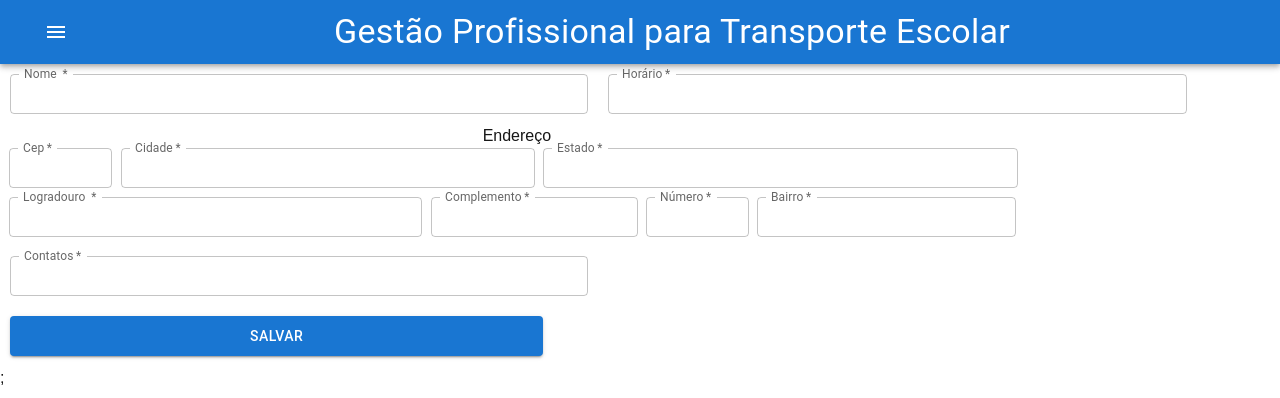
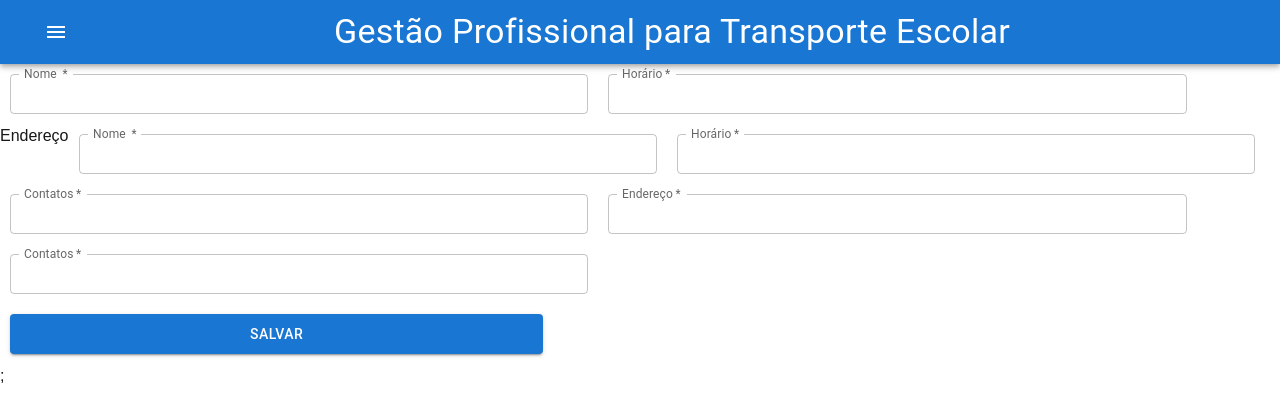
Before and after one commit to mariolemos/gestao-escolar-front, a Next.js app: page /colegio/formColegio in a window 1280 px wide. Shown: the top 398 px of the page. Built offline with nearby package versions, Linux system fonts and the light colour scheme; no server answers.

Commit message:
ajuste de form endereco

```diff
--- a/src/components/endereco/form/index.tsx
+++ b/src/components/endereco/form/index.tsx
@@ -1,6 +1,6 @@
-import { Box, FormControl, TextField } from "@mui/material"
+import { Box, TextField } from "@mui/material"
 import { useFormEndereco } from "./hooks/useFormEndereco"
-import { useState } from "react"
+import { Dispatch, SetStateAction, useState } from "react"
 
 export interface IFormEndereco {
 
@@ -15,15 +15,13 @@ export interface IFormEndereco {
 
 interface PropsFormEndereco {
     endereco: IFormEndereco,
-    onChange: () => void
+    setEndereco: Dispatch<SetStateAction<IFormEndereco>>
 }
 
 export default function FormEndereco({
     endereco,
-    onChange
+    setEndereco
 }: PropsFormEndereco) {
-
-    //const [endereco, setEndereco] = useState<IFormEndereco>();
 
     const {
         data: {
@@ -38,85 +36,61 @@ export default function FormEndereco({
 
     return (
         <>
-            <Box sx={{}}>
-                <h1 style={{ textAlign: "center" }}>Endereço</h1>
-                <Box>
-                   <Box>
+            <Box >
+                Endereço
                 <TextField
-                            onChange={onChange}
-                            slotProps={{ inputLabel: { shrink: true } }}
-                            size='small'
-                            required
-                            label="Cep"
-                            sx={{width: "10%", m: "0ch 1ch 1ch 1ch"}}
-                            defaultValue={endereco.cep}
-
-                        />
-                        <TextField
-                            onChange={onChange}
-                            slotProps={{ inputLabel: { shrink: true } }}
-                            size='small'
-                            required
-                            label="Cidade"
-                            sx={{width: "40%", marginRight: 1}}
-                            defaultValue={endereco.cidade}
-                        />
-                        <TextField
-                            onChange={onChange}
-                            slotProps={{ inputLabel: { shrink: true } }}
-                            size='small'
-                            required
-                            label="Estado"
-                            sx={{width: "46%" }}
-                            defaultValue={endereco.estado}
-                        />
-                   </Box>
-
-                        <TextField
-                            onChange={onChange}
+                    onChange={(e) => setEndereco((endereco) => {
+                        return {
+                            ...endereco, logradouro: e.target.value
+                        }
+                    })}
                     slotProps={{ inputLabel: { shrink: true } }}
                     size='small'
                     required={true}
-                            label="Logradouro "
-                            sx={{ width: "40%",  m: "0ch 1ch 1ch 1ch" }}
+                    label="Nome "
+                    style={{ width: "65ch", margin: "10px" }}
                     defaultValue={endereco.logradouro}
                     type='string'
                 />
                 <TextField
-                            onChange={onChange}
+                    onChange={(e) => setEndereco((endereco) => {
+                        return {
+                            ...endereco, logradouro: e.target.value
+                        }
+                    })}
                     slotProps={{ inputLabel: { shrink: true } }}
                     size='small'
                     required
-                            label="Complemento"
-                            sx={{ width: "20%", marginRight: 1}}
+                    label="Horário"
+                    style={{ width: "65ch", margin: "10px" }}
                     defaultValue={endereco.complemento}
                 />
                 <TextField
-                            onChange={onChange}
+                    onChange={(e) => setEndereco((endereco) => {
+                        return {
+                            ...endereco, logradouro: e.target.value
+                        }
+                    })}
                     slotProps={{ inputLabel: { shrink: true } }}
                     size='small'
                     required
-                            label="Número"
-                            sx={{ width: "10%",marginRight: 1 }}
+                    label="Contatos"
+                    style={{ width: "65ch", margin: "10px" }}
                     defaultValue={endereco.numero}
                 />
                 <TextField
-                            onChange={onChange}
+                    onChange={(e) => setEndereco((endereco) => {
+                        return {
+                            ...endereco, logradouro: e.target.value
+                        }
+                    })}
                     slotProps={{ inputLabel: { shrink: true } }}
                     size='small'
                     required
-                            label="Bairro"
-                            sx={{ width: "25%", marginRight: 1}}
+                    label="Endereço"
+                    style={{ width: "65ch", margin: "10px" }}
                     defaultValue={endereco.bairro}
                 />
-
-
-
-
-
-
-                </Box>
-
             </Box>
         </>
 
--- a/src/layout/components/colegio/formColegio/hooks/useFormColegio.ts
+++ b/src/layout/components/colegio/formColegio/hooks/useFormColegio.ts
@@ -40,6 +40,7 @@ export const useFormColegio = () => {
     }
 
     const [colegio, setColegio] = useState<IColegio>(initColegio)
+    const [endereco, setEndereco] = useState<IFormEndereco>(initEndereco)
 
     const buscarColegioPorId = async (id: number) => {
         const response = await GETRequest<IColegio>(`/colegio/${id}`)
@@ -49,6 +50,15 @@ export const useFormColegio = () => {
 
         console.log("=====", response)
     }
+
+       useEffect(() => {
+        setColegio(() => {
+            return{
+                ...colegio,
+                endereco:endereco
+            }
+        })
+    }, [endereco])
 
     useEffect(() => {
         const params = new URLSearchParams(window.location.search)
@@ -91,7 +101,8 @@ export const useFormColegio = () => {
         },
         action: {
             setColegio,
-            registrar
+            registrar,
+            setEndereco
         }
     }
 
--- a/src/pages/colegio/formColegio/index.tsx
+++ b/src/pages/colegio/formColegio/index.tsx
@@ -16,8 +16,8 @@ export default function FormColegio() {
         },
         action: {
             registrar,
-            setColegio
-
+            setColegio,
+            setEndereco
         }
     } = useFormColegio()
 
@@ -31,7 +31,7 @@ export default function FormColegio() {
 
             }} >
 
-                <Box sx={{display: "flex"}}>
+                <Box sx={{ display: "flex" }}>
                     <TextField
                         onChange={(e) => setColegio((colegio) => {
                             return {
@@ -61,10 +61,8 @@ export default function FormColegio() {
                     />
 
                 </Box>
-                <Box sx={{display:"flex"}}>
-                    <FormEndereco endereco={colegio.endereco} onChange={function (): void {
-                    throw new Error('Function not implemented.');
-                }} />
+                <Box sx={{ display: "flex" }}>
+                    <FormEndereco endereco={colegio.endereco} setEndereco={setEndereco} />
                 </Box>
 
                 <TextField
```
Lines whose indentation alone changed are shown as unchanged.
